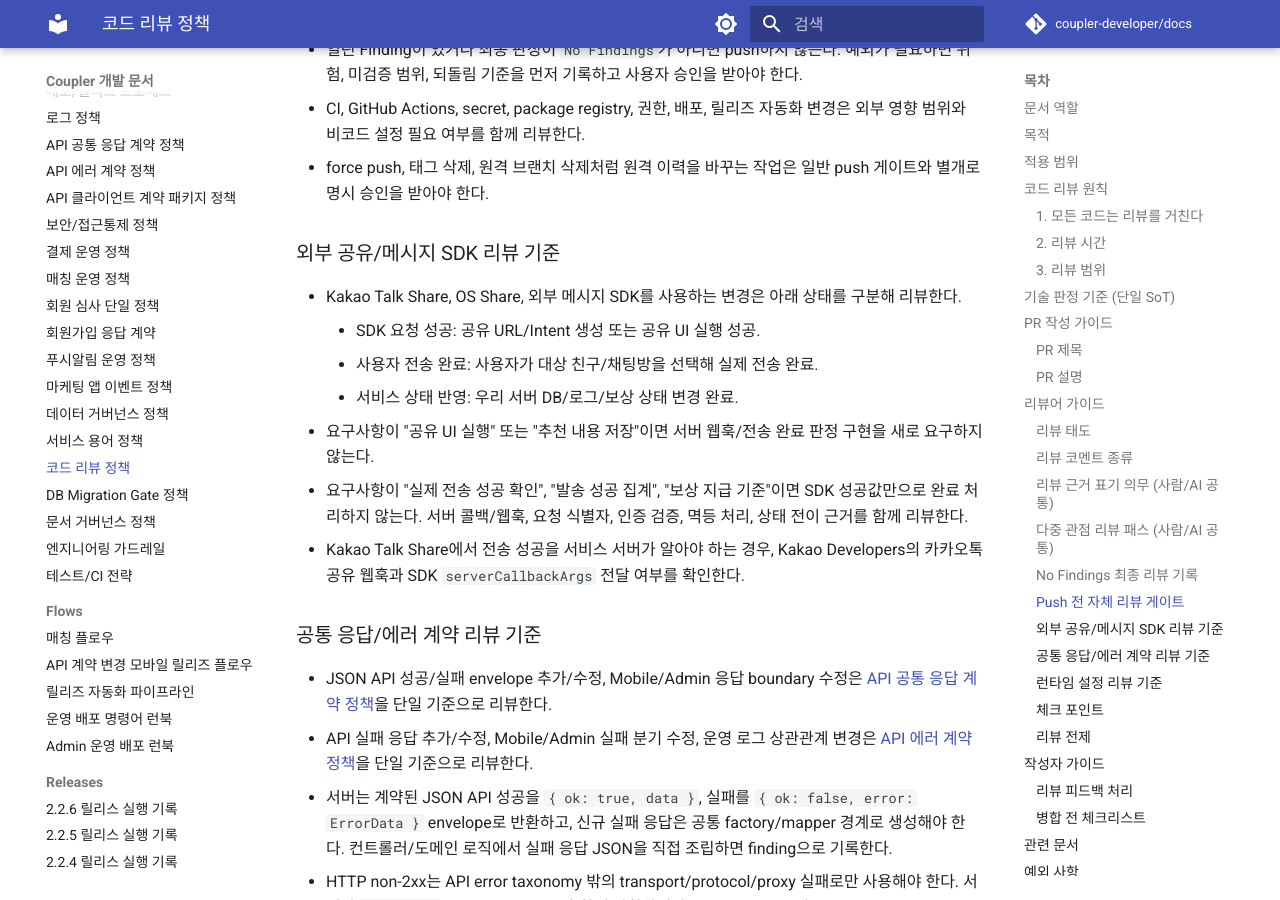
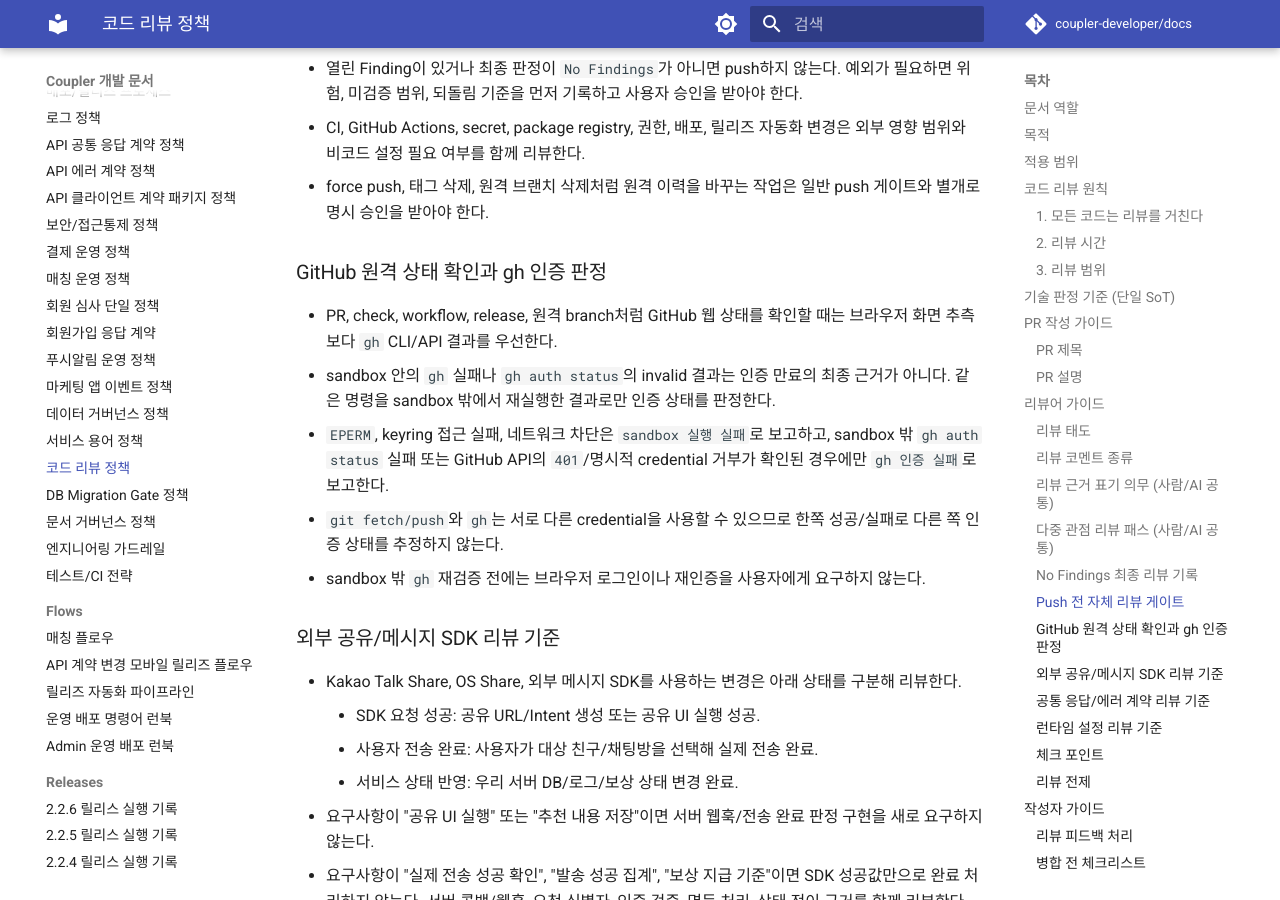
Before and after one commit to coupler-developer/docs, an MkDocs documentation site: the page built from content/policy/code-review-policy.md, in a window 1280 px wide and 900 px high, scrolled down 5943 px. Built offline with MkDocs 1.6.1 and Material for MkDocs 9.7.7, drawn with Linux system fonts in a browser that asks for light colours; comment, search, counter and statistics services are not loaded; some of the changed text lies outside the part shown.

Commit message:
docs: gh 인증 오판 방지 기준 추가
Reason:
- sandbox 안의 gh 실패를 실제 토큰 만료로 오판해 불필요한 브라우저 로그인 요구가 발생할 수 있음

Changes:
- GitHub 웹 상태 확인 시 gh CLI/API 우선 원칙 추가
- sandbox 밖 재검증 전 인증 실패 확정과 사용자 재인증 요구 금지
- sandbox 실행 실패, gh 인증 실패, git/gh credential을 구분하는 기준 추가

How:
- PR과 push 절차의 단일 SoT인 코드 리뷰 정책에 규범 절을 추가하고 기존 체크리스트에서 연결

Tests:
- yarn validate:docs 통과

```diff
--- a/content/policy/code-review-policy.md
+++ b/content/policy/code-review-policy.md
@@ -120,6 +120,7 @@
 - [ ] 릴리즈 자동화 hard gate가 태그 push, GitHub Release 생성, Store 심사/승인처럼 운영 액션 이후에만 생기는 산출물을 그 액션의 사전 조건으로 요구하지 않는지 확인한다. 이런 항목은 precheck와 postcheck/corrective reissue로 분리한다.
 - [ ] 릴리즈 자동화 terminal evidence 검증을 바꾸면 `releaseScopeDescriptors`/cutover required path/release tag descriptor 전체를 순회하는 `N/A - <사유>`, `pending`, 비-SHA ref, 서로 다른 SQL/checksum false-pass fixture가 실패 테스트로 고정되어 있는지 확인한다.
 - [ ] 릴리즈 자동화 metadata object 구조를 바꾸면 완전한 정상 metadata의 모든 object path에 unknown key를 주입하는 fail-closed 테스트가 유지되는지 확인한다.
+- [ ] GitHub 원격 상태 또는 `gh` 인증을 확인했다면 아래 `GitHub 원격 상태 확인과 gh 인증 판정` 기준을 적용했는지 확인한다.
 - [ ] 코드/기능 변경 시 7개 관점 점검 결과를 최종 판정에 반영 (`N/A`는 영향 없음 근거 필수)
 - [ ] 문서(docs) 변경 시 [테스트/CI 전략](testing-strategy.md)의 docs 검증 게이트 통과 + 실행 명령/결과 링크 첨부
 - [ ] 문서 추가/이동/개명 시 [문서 거버넌스 정책](document-governance-policy.md) 기준으로 `content/AGENTS.md` 인덱스와 `mkdocs.yml` `nav` 동기화 여부 확인
@@ -200,6 +201,14 @@
 - 열린 Finding이 있거나 최종 판정이 `No Findings`가 아니면 push하지 않는다. 예외가 필요하면 위험, 미검증 범위, 되돌림 기준을 먼저 기록하고 사용자 승인을 받아야 한다.
 - CI, GitHub Actions, secret, package registry, 권한, 배포, 릴리즈 자동화 변경은 외부 영향 범위와 비코드 설정 필요 여부를 함께 리뷰한다.
 - force push, 태그 삭제, 원격 브랜치 삭제처럼 원격 이력을 바꾸는 작업은 일반 push 게이트와 별개로 명시 승인을 받아야 한다.
+
+### GitHub 원격 상태 확인과 gh 인증 판정
+
+- PR, check, workflow, release, 원격 branch처럼 GitHub 웹 상태를 확인할 때는 브라우저 화면 추측보다 `gh` CLI/API 결과를 우선한다.
+- sandbox 안의 `gh` 실패나 `gh auth status`의 invalid 결과는 인증 만료의 최종 근거가 아니다. 같은 명령을 sandbox 밖에서 재실행한 결과로만 인증 상태를 판정한다.
+- `EPERM`, keyring 접근 실패, 네트워크 차단은 `sandbox 실행 실패`로 보고하고, sandbox 밖 `gh auth status` 실패 또는 GitHub API의 `401`/명시적 credential 거부가 확인된 경우에만 `gh 인증 실패`로 보고한다.
+- `git fetch/push`와 `gh`는 서로 다른 credential을 사용할 수 있으므로 한쪽 성공/실패로 다른 쪽 인증 상태를 추정하지 않는다.
+- sandbox 밖 `gh` 재검증 전에는 브라우저 로그인이나 재인증을 사용자에게 요구하지 않는다.
 
 ### 외부 공유/메시지 SDK 리뷰 기준
 
```
